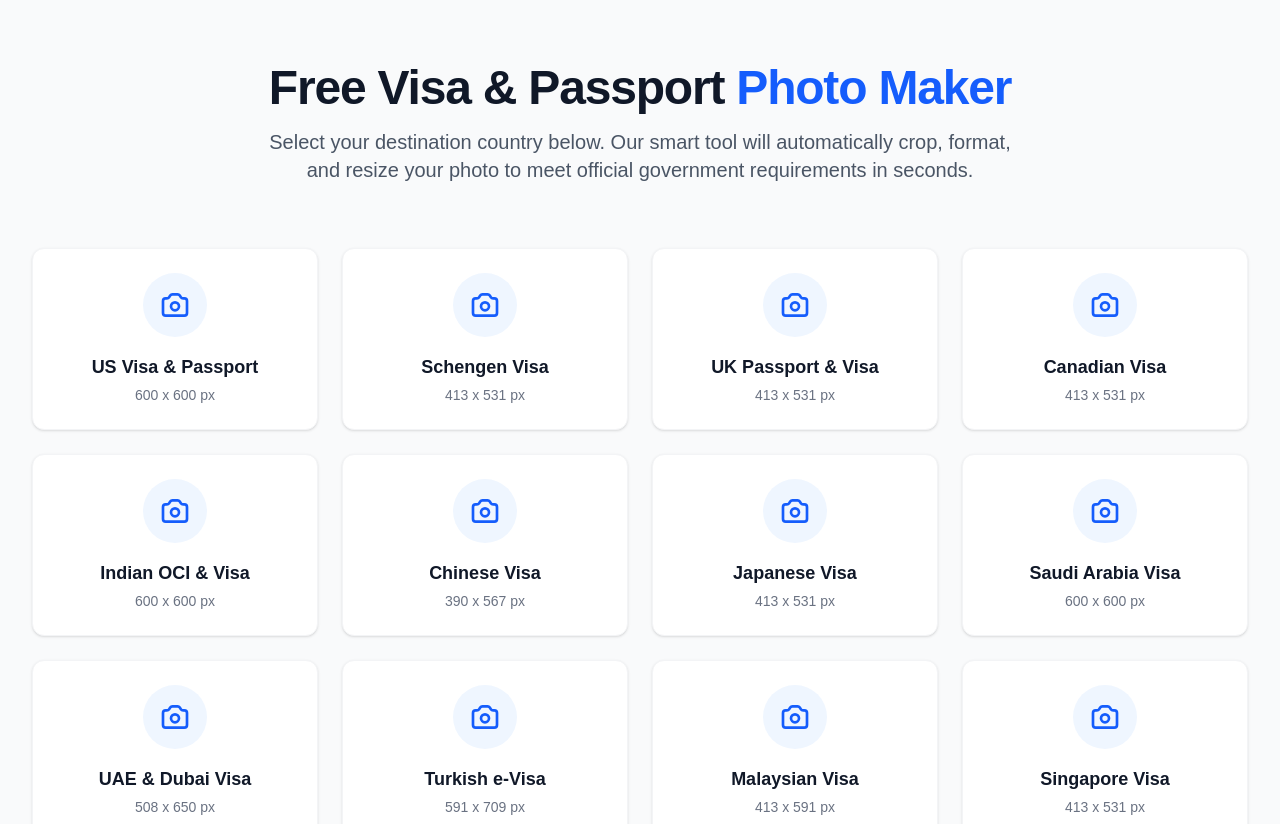
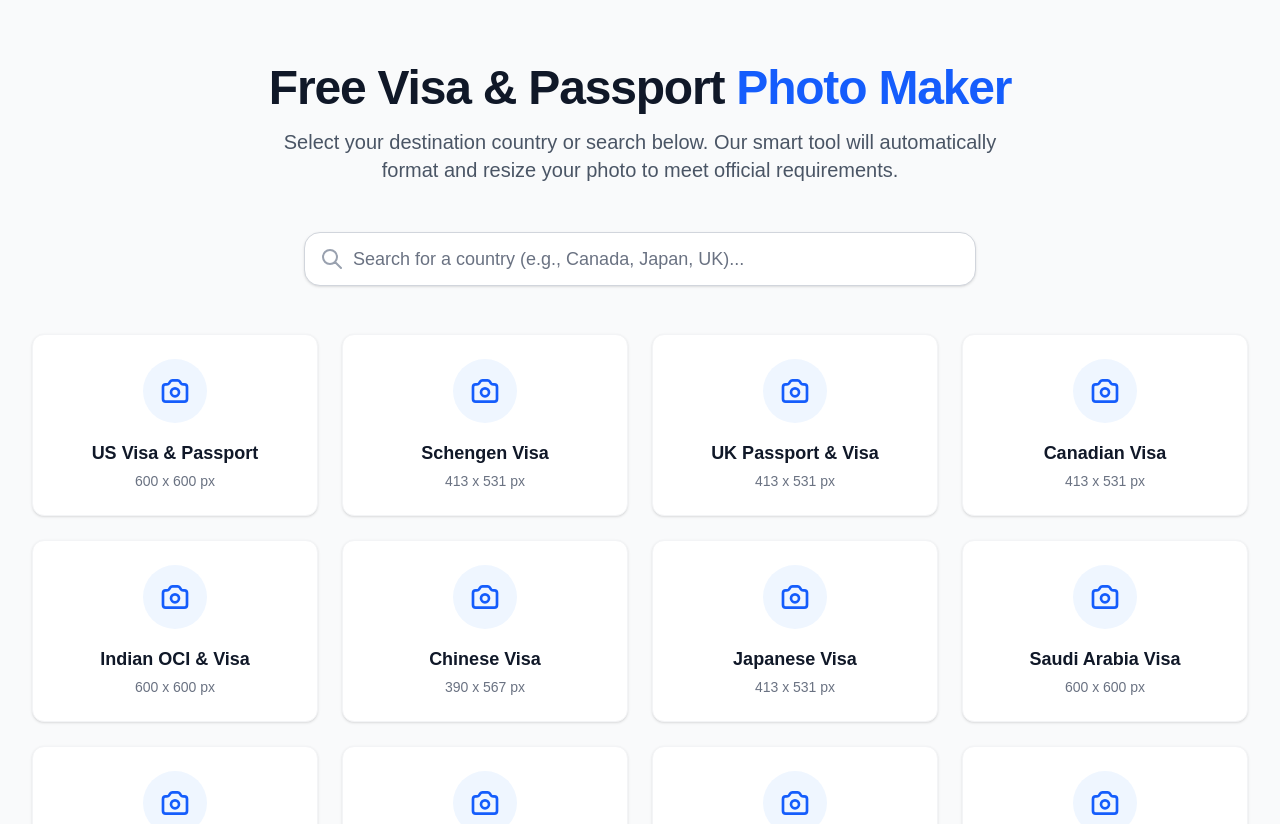
Before and after one commit to khoubbane/visa-photo-maker, a Next.js app: page / in a window 1280 px wide. Shown: the top 824 px of the page. Built offline with nearby package versions, Linux system fonts and the light colour scheme.

Commit message:
Update page.tsx

```diff
--- a/app/page.tsx
+++ b/app/page.tsx
@@ -1,5 +1,5 @@
-import Link from 'next/link';
 import { visaData } from '../data/visas';
+import VisaGrid from './VisaGrid';
 
 export const metadata = {
   title: 'Free Visa & Passport Photo Maker Online | All Countries',
@@ -10,42 +10,17 @@ export default function HomePage() {
   return (
     <div className="min-h-screen bg-gray-50 dark:bg-gray-900 py-16 px-4 sm:px-6 lg:px-8">
       {/* Hero Section */}
-      <div className="text-center max-w-3xl mx-auto mb-16">
+      <div className="text-center max-w-3xl mx-auto mb-12">
         <h1 className="text-5xl font-extrabold text-gray-900 dark:text-white tracking-tight mb-4">
           Free Visa & Passport <span className="text-blue-600">Photo Maker</span>
         </h1>
         <p className="text-xl text-gray-600 dark:text-gray-300">
-          Select your destination country below. Our smart tool will automatically crop, format, and resize your photo to meet official government requirements in seconds.
+          Select your destination country or search below. Our smart tool will automatically format and resize your photo to meet official requirements.
         </p>
       </div>
 
-      {/* Grid dyal l-Boldan */}
-      <div className="max-w-7xl mx-auto">
-        <div className="grid grid-cols-1 sm:grid-cols-2 md:grid-cols-3 lg:grid-cols-4 gap-6">
-          {visaData.map((visa) => (
-            <Link
-              key={visa.country}
-              href={`/${visa.country}-visa-photo`}
-              className="bg-white dark:bg-gray-800 rounded-xl shadow-sm hover:shadow-md transition-shadow duration-200 border border-gray-100 dark:border-gray-700 p-6 flex flex-col items-center text-center group"
-            >
-              <div className="w-16 h-16 bg-blue-50 dark:bg-gray-700 rounded-full flex items-center justify-center mb-4 group-hover:scale-110 transition-transform duration-200">
-                {/* Iconn sghira (SVG) */}
-                <svg className="w-8 h-8 text-blue-600 dark:text-blue-400" fill="none" stroke="currentColor" viewBox="0 0 24 24">
-                  <path strokeLinecap="round" strokeLinejoin="round" strokeWidth="2" d="M3 9a2 2 0 012-2h.93a2 2 0 001.664-.89l.812-1.22A2 2 0 0110.07 4h3.86a2 2 0 011.664.89l.812 1.22A2 2 0 0018.07 7H19a2 2 0 012 2v9a2 2 0 01-2 2H5a2 2 0 01-2-2V9z"></path>
-                  <path strokeLinecap="round" strokeLinejoin="round" strokeWidth="2" d="M15 13a3 3 0 11-6 0 3 3 0 016 0z"></path>
-                </svg>
-              </div>
-              <h2 className="text-lg font-bold text-gray-900 dark:text-white mb-1 group-hover:text-blue-600 dark:group-hover:text-blue-400 transition-colors">
-                {visa.title}
-              </h2>
-              <p className="text-sm text-gray-500 dark:text-gray-400">
-                {visa.width} x {visa.height} px
-              </p>
-            </Link>
-          ))}
-        </div>
-      </div>
-
+      {/* L-Grid w L-Search Bar */}
+      <VisaGrid visaData={visaData} />
     </div>
   );
 }
```
